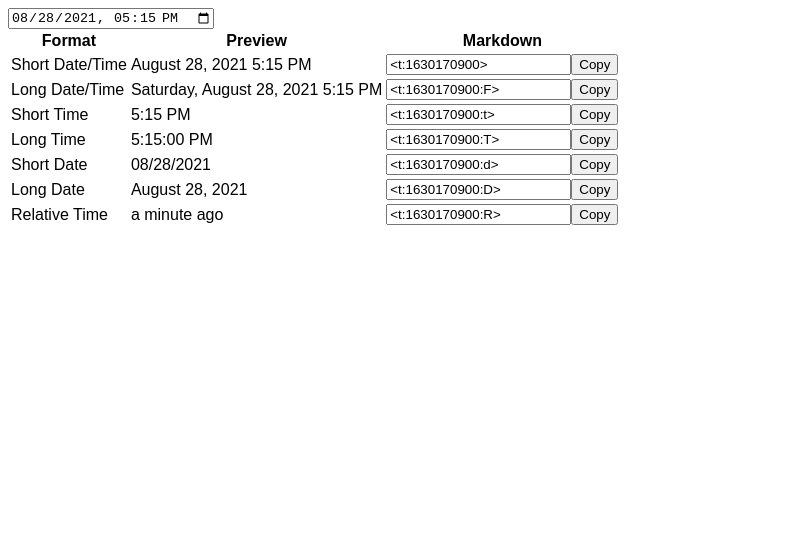
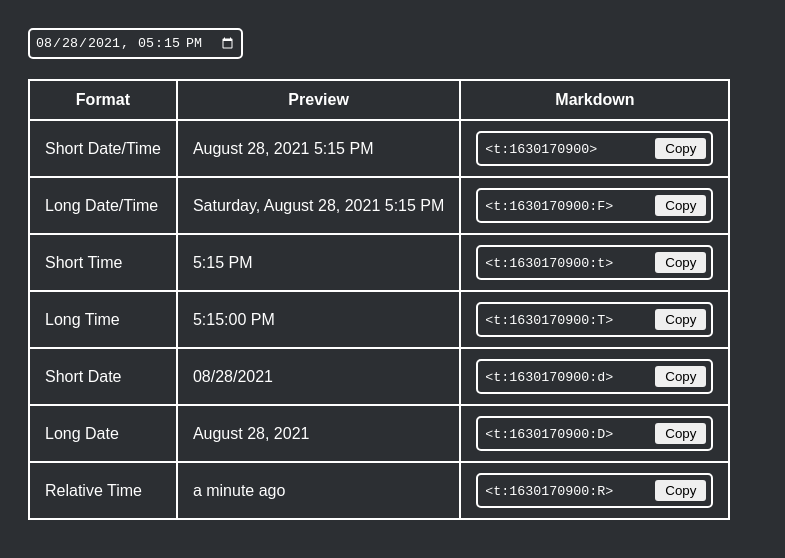
Before and after one commit to asportnoy/discord-timestamp-generator, a plain HTML site: page index.html in a window 1280 px wide. Shown: the whole page, without its empty margins (0-785 px from the left). Drawn offline with nearby package versions, Linux system fonts and the light colour scheme.

Commit message:
Pretty uwu

```diff
--- a/style.css
+++ b/style.css
@@ -1,11 +1,57 @@
 body {
 	font-family: sans-serif;
+	background-color: #2c2f33;
+	color: white;
+	padding: 20px;
 }
 
-#output tr td:nth-child(3) {
+#datepicker {
+	background-color: #2c2f33;
+	color: white;
+	box-shadow: none;
+	border: 2px solid white;
+	padding: 5px;
+	border-radius: 5px;
+	margin-bottom: 20px;
+}
+
+#datepicker::-webkit-calendar-picker-indicator {
+	-webkit-filter: invert(1);
+	filter: invert(1);
+}
+
+table {
+	border-collapse: collapse;
+}
+
+th,
+td {
+	border-collapse: collapse;
+	border: 2px solid white;
+	padding: 10px 15px;
+}
+
+.markdown input {
+	background-color: transparent;
+	box-shadow: none;
+	border: none;
+	color: white;
 	font-family: monospace;
-	-webkit-user-select: all;
-	-moz-user-select: all;
-	-ms-user-select: all;
-	user-select: all;
+	outline: none;
 }
+
+.markdown button {
+	background-color: 2px solid white;
+	border-radius: 3px;
+	padding: 3px 10px;
+	box-shadow: none;
+	border: none;
+	color: black;
+	transition: background-color 0.2s ease-in-out;
+}
+
+.markdown {
+	border: 2px solid white;
+	padding: 5px;
+	border-radius: 5px;
+}
```
